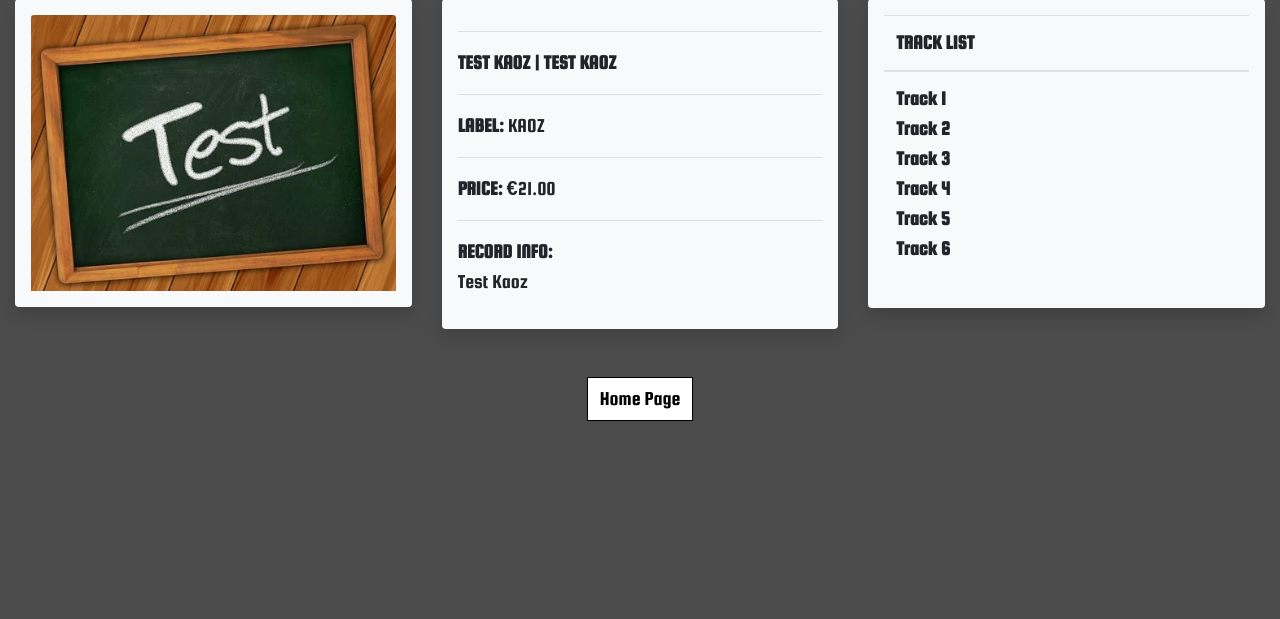
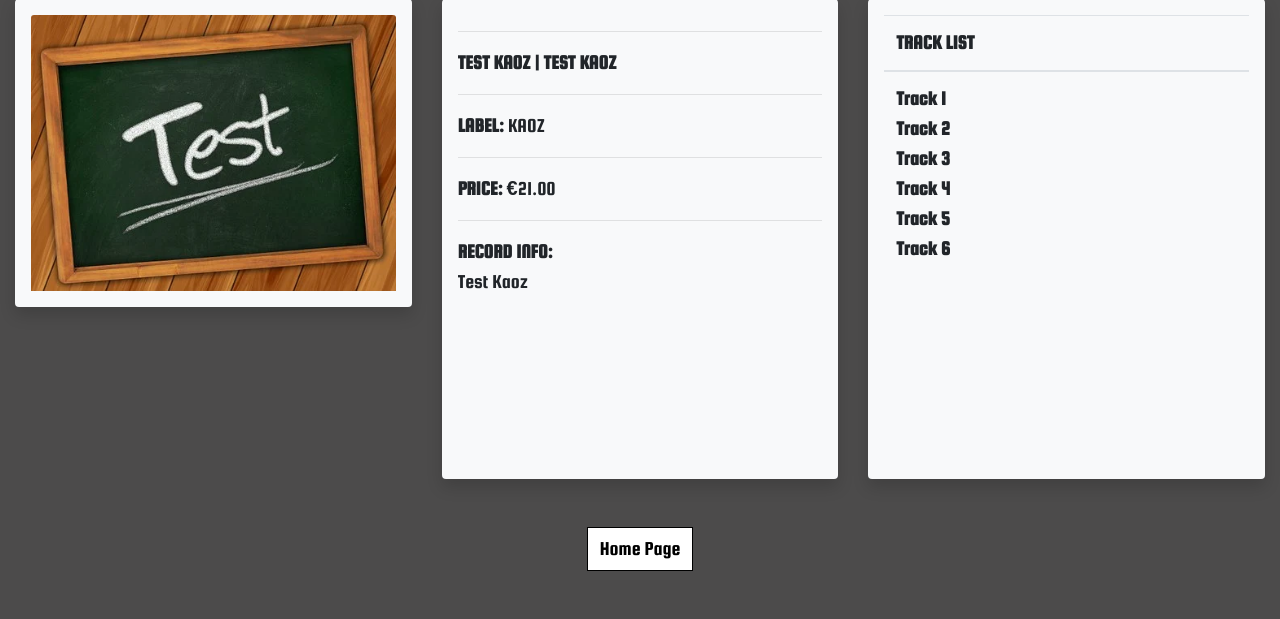
Before and after one commit to David-Maura-Rodgers/House-Vinyl-Ireland, a Django app: page /products/6/ in a window 1280 px wide. Shown: the part 398-1017 px from the top of the page. Before the commit the page ends 819 px from the top, so only its background shows below. Run offline with Django 3.2, Linux system fonts and the light colour scheme; data comes from the database, SQL or seed files in the repository; both versions use the stored data as it was after the commit; lists and menus that the app fills with data are empty; some libraries are stand-ins or nearby versions.

Commit message:
edit: have a set height for product-details-container class on product details html page

```diff
--- a/static/css/base.css
+++ b/static/css/base.css
@@ -13,6 +13,10 @@ body {
     height: calc(100vh - 164px);
     margin: 0;
     padding: 0;
+}
+
+.product-details-container {
+    height: 60vh;
 }
 
 #main-nav {
```
Also changed, not shown: db.sqlite3.
